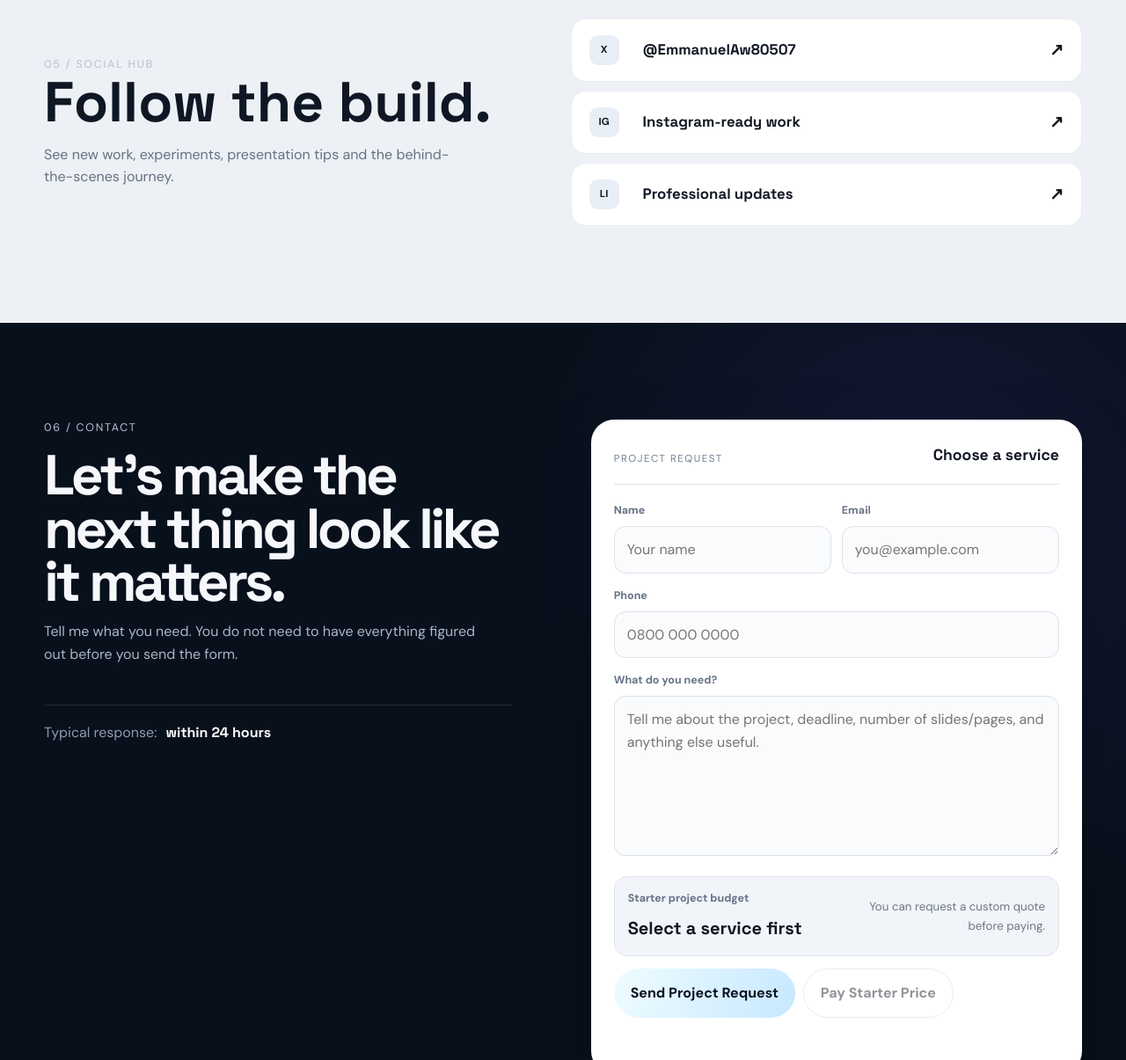
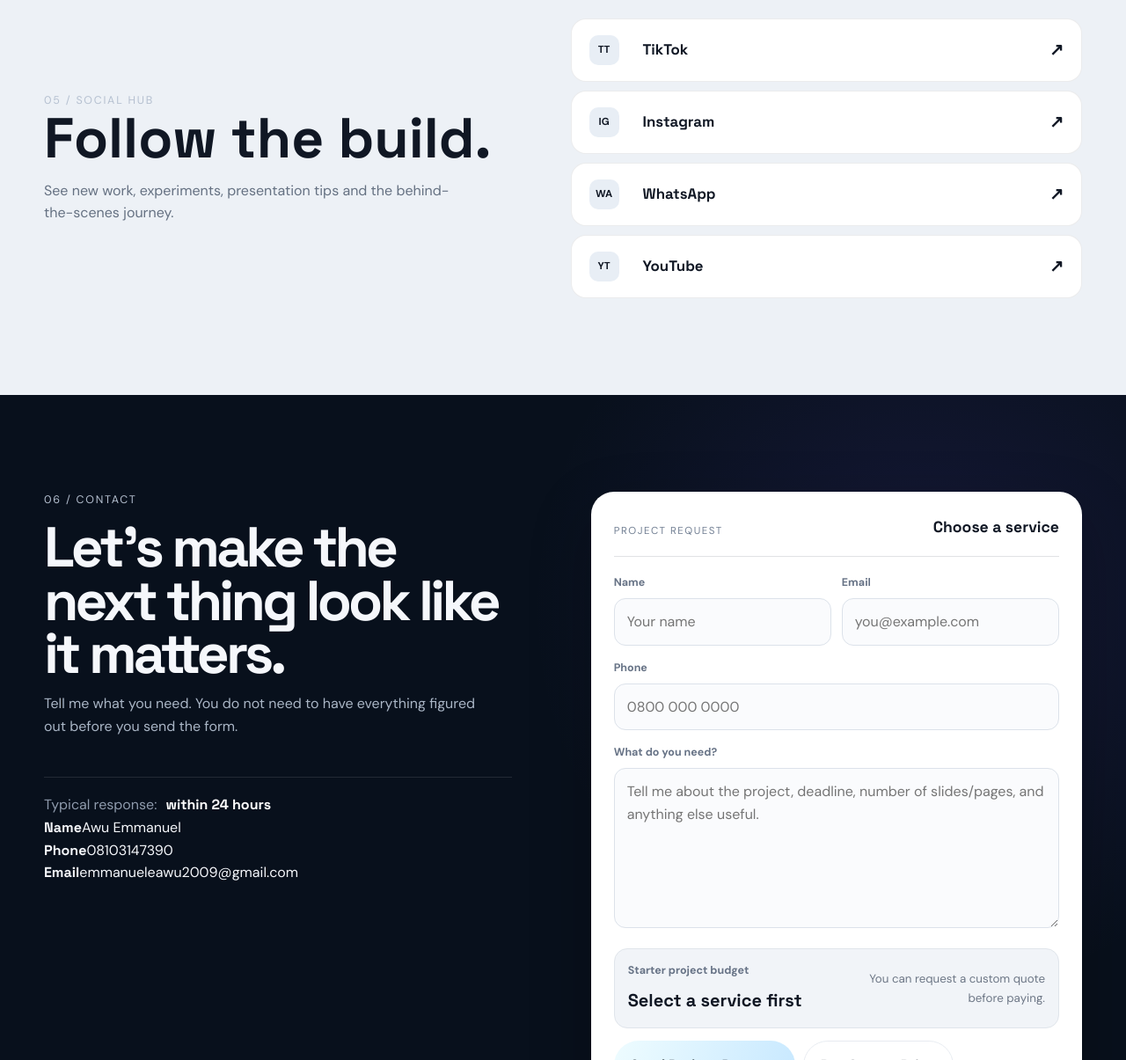
Before and after one commit to emmanueleawu2009-svg/Personal-tech-hub, a website: page index.html in a window 1280 px wide. Shown: the part 5220-6425 px from the top of the page at 88% size. Drawn offline with Linux system fonts and the light colour scheme; files whose address does not match are found by name.

Commit message:
Update social hub and contact details

```diff
--- a/index.html
+++ b/index.html
@@ -157,15 +157,60 @@
     </section>
 
     <section class="section section-muted" id="social">
-      <div class="container social-panel reveal">
-        <div><p class="kicker">05 / SOCIAL HUB</p><h2>Follow the build.</h2><p>See new work, experiments, presentation tips and the behind-the-scenes journey.</p></div>
-        <div class="social-links"><a href="https://x.com/EmmanuelAw80507" target="_blank" rel="noopener"><span>X</span><strong>@EmmanuelAw80507</strong><b>↗</b></a><a href="#contact"><span>IG</span><strong>Instagram-ready work</strong><b>↗</b></a><a href="#contact"><span>LI</span><strong>Professional updates</strong><b>↗</b></a></div>
-      </div>
+  <div class="container social-panel reveal">
+    <div>
+      <p class="kicker">05 / SOCIAL HUB</p>
+      <h2>Follow the build.</h2>
+      <p>See new work, experiments, presentation tips and the behind-the-scenes journey.</p>
+    </div>
+
+    <div class="social-links">
+      <a href="https://www.tiktok.com/@emmanuelawu380" target="_blank" rel="noopener">
+        <span>TT</span>
+        <strong>TikTok</strong>
+        <b>↗</b>
+      </a>
+
+      <a href="https://www.instagram.com/jaden23995" target="_blank" rel="noopener">
+        <span>IG</span>
+        <strong>Instagram</strong>
+        <b>↗</b>
+      </a>
+
+      <a href="https://wa.me/2348103147390" target="_blank" rel="noopener">
+  <span>WA</span>
+  <strong>WhatsApp</strong>
+  <b>↗</b>
+</a>
+
+      <a href="https://www.youtube.com/@EmmanuelAwu-r7j" target="_blank" rel="noopener">
+        <span>YT</span>
+        <strong>YouTube</strong>
+        <b>↗</b>
+      </a>
+    </div>
+  </div>
+</section>
     </section>
 
     <section class="section section-dark contact-section" id="contact">
       <div class="container contact-layout">
-        <div class="contact-intro reveal"><p class="kicker">06 / CONTACT</p><h2>Let’s make the next thing look like it matters.</h2><p>Tell me what you need. You do not need to have everything figured out before you send the form.</p><div class="contact-note"><span>Typical response:</span><strong>within 24 hours</strong></div></div>
+        <div class="contact-intro reveal">
+  <p class="kicker">06 / CONTACT</p>
+  <h2>Let’s make the next thing look like it matters.</h2>
+  <p>Tell me what you need. You do not need to have everything figured out before you send the form.</p>
+
+  <div class="contact-note">
+    <span>Typical response:</span>
+    <strong>within 24 hours</strong>
+  </div>
+
+  <div class="contact-details">
+    <p><strong>Name</strong><span>Awu Emmanuel</span></p>
+    <p><strong>Phone</strong><a href="tel:+2348103147390">08103147390</a></p>
+    <p><strong>Email</strong><a href="mailto:emmanueleawu2009@gmail.com">emmanueleawu2009@gmail.com</a></p>
+  </div>
+</div>
         <div class="contact-card reveal">
           <form id="projectForm">
             <div class="form-heading"><span>PROJECT REQUEST</span><strong id="selectedServiceLabel">Choose a service</strong></div>
```
